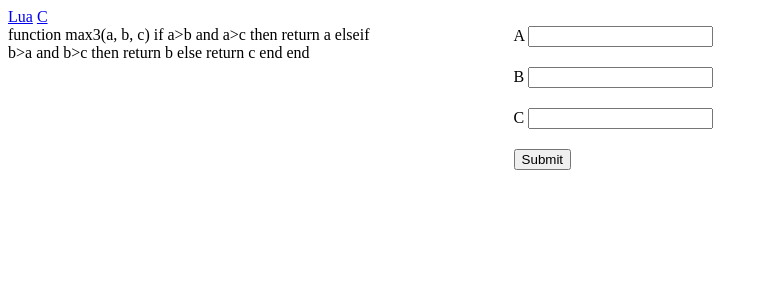
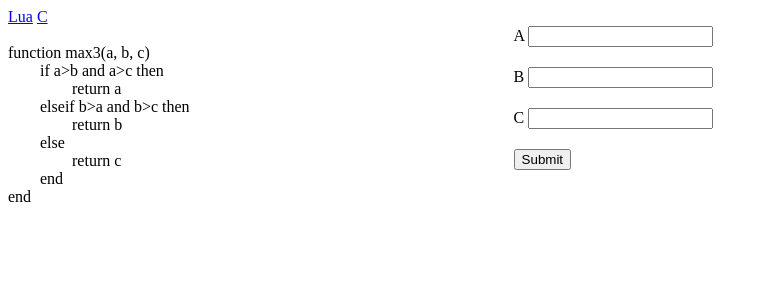
Before and after one commit to paulorcmendes/CacaBugs, a PHP site: page /home.html in a window 1280 px wide. Shown: the top 300 px of the page, without its empty margins (0-768 px from the left). Run offline with PHP 8.4, Linux system fonts and the light colour scheme.

Commit message:
[EDIT] editada identação dos códigos no style.css

```diff
--- a/home.html
+++ b/home.html
@@ -15,7 +15,6 @@
 	</div>
 
 	<div id = "lua" class="code">
-
 function max3(a, b, c)
 	if a>b and a>c then
 		return a
@@ -28,7 +27,6 @@ end
 	</div>
 
 	<div id = "c" class="code" >
-
 int max3(int a, int b, int c){
 	if (a>b && a>c){
 		return a;
--- a/style.css
+++ b/style.css
@@ -2,6 +2,7 @@ div.code{
 	border-style: transparent;
 	width: 30%;
 	float: left;
+	white-space: pre;
 }
 
 div.input{
```
